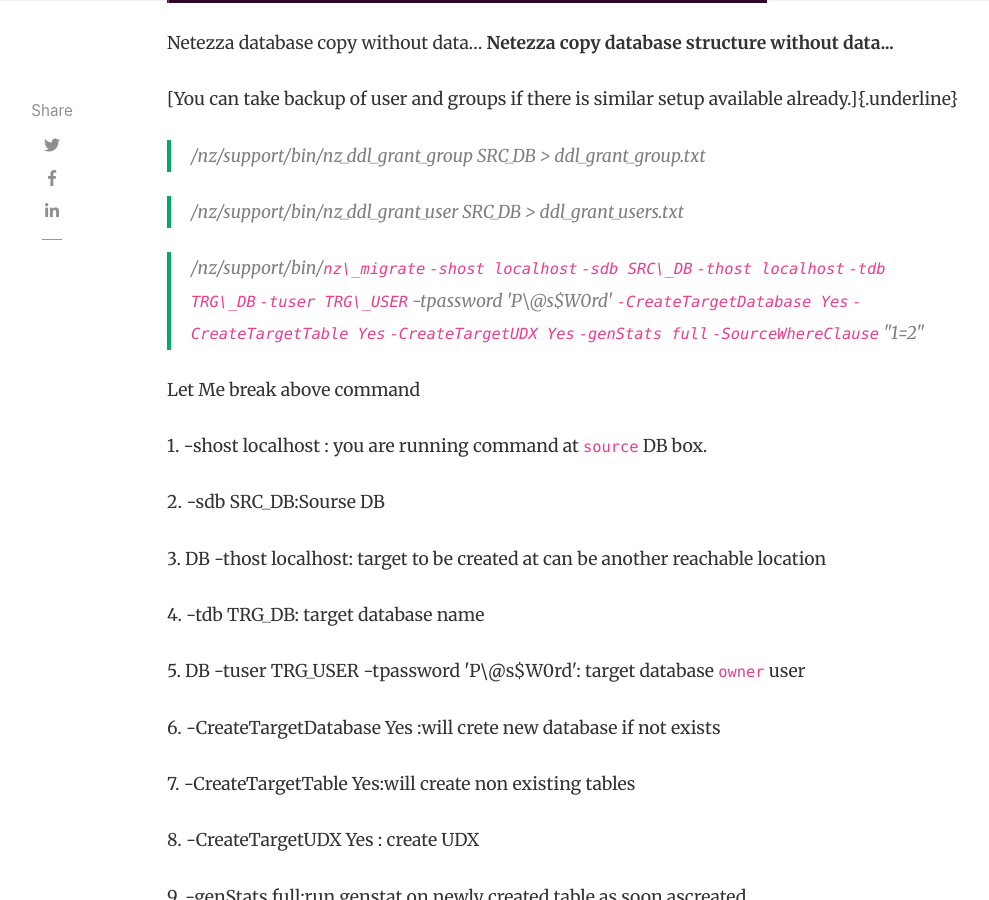
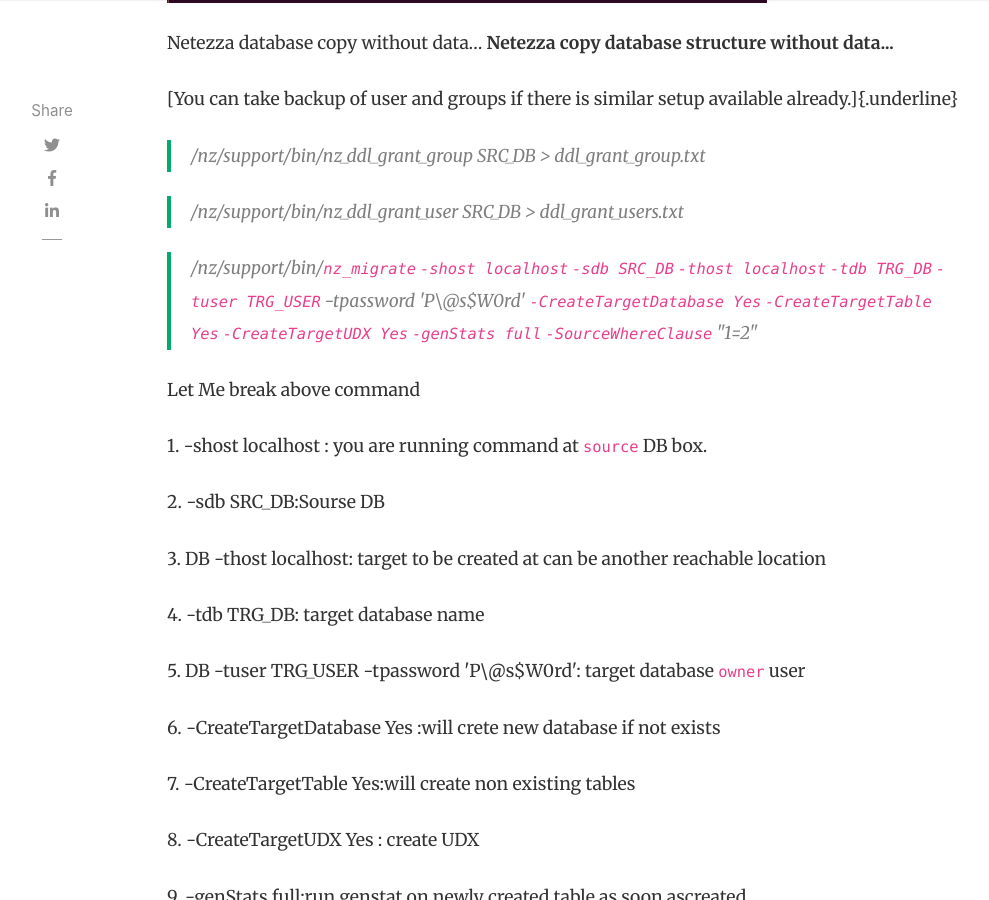
Before and after one commit to ashish-choudhari/weblog, a Jekyll site: the page built from _posts/2020-02-18-nz-db-copy-wo-data.md, in a window 1280 px wide and 900 px high, scrolled down 715 px. Shown: the whole window, without its empty margins (118-1107 px from the left). Built offline with Jekyll 4.4.1, drawn with Linux system fonts in a browser that asks for light colours; nearby versions of some CDN libraries; comment, search, counter and statistics services are not loaded.

Commit message:
made changes

```diff
--- a/_posts/2020-02-18-nz-db-copy-wo-data.md
+++ b/_posts/2020-02-18-nz-db-copy-wo-data.md
@@ -10,11 +10,11 @@
 
 [You can take backup of user and groups if there is similar setup available already.]{.underline}
 
-> /nz/support/bin/nz\_ddl\_grant\_group SRC\_DB \> ddl\_grant\_group.txt
+> /nz/support/bin/nz_ddl_grant_group SRC_DB > ddl_grant_group.txt
 
 > /nz/support/bin/nz\_ddl\_grant\_user SRC\_DB \> ddl\_grant\_users.txt
 
-> /nz/support/bin/`nz\_migrate` `-shost localhost` `-sdb SRC\_DB` `-thost localhost` `-tdb TRG\_DB` `-tuser TRG\_USER` -tpassword \'P\@s\$W0rd\' `-CreateTargetDatabase Yes` `-CreateTargetTable Yes`  `-CreateTargetUDX Yes` `-genStats full` `-SourceWhereClause` \"1=2\"
+> /nz/support/bin/`nz_migrate` `-shost localhost` `-sdb SRC_DB` `-thost localhost` `-tdb TRG_DB` `-tuser TRG_USER` -tpassword \'P\@s\$W0rd\' `-CreateTargetDatabase Yes` `-CreateTargetTable Yes`  `-CreateTargetUDX Yes` `-genStats full` `-SourceWhereClause` \"1=2\"
 
 Let Me break above command
 
```
